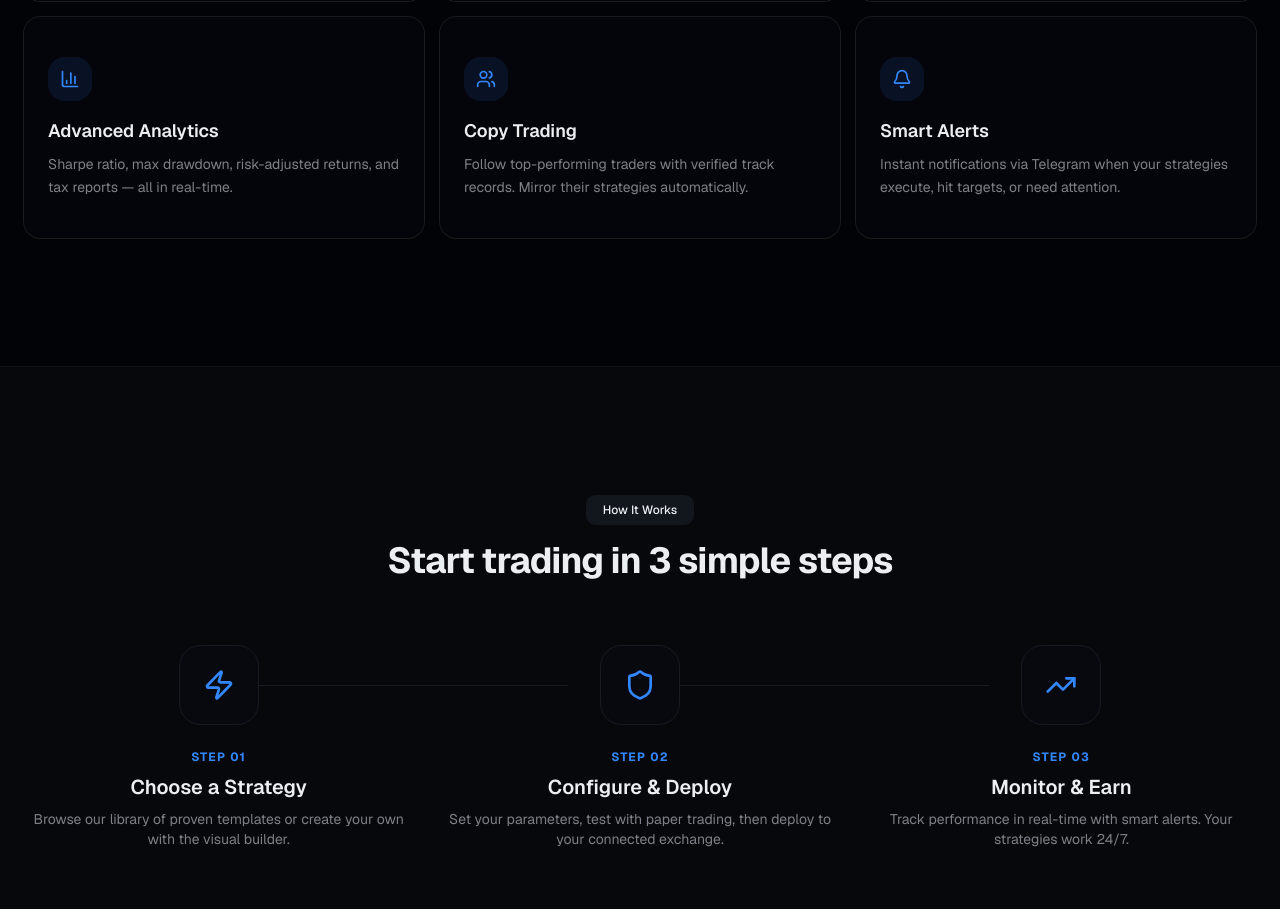
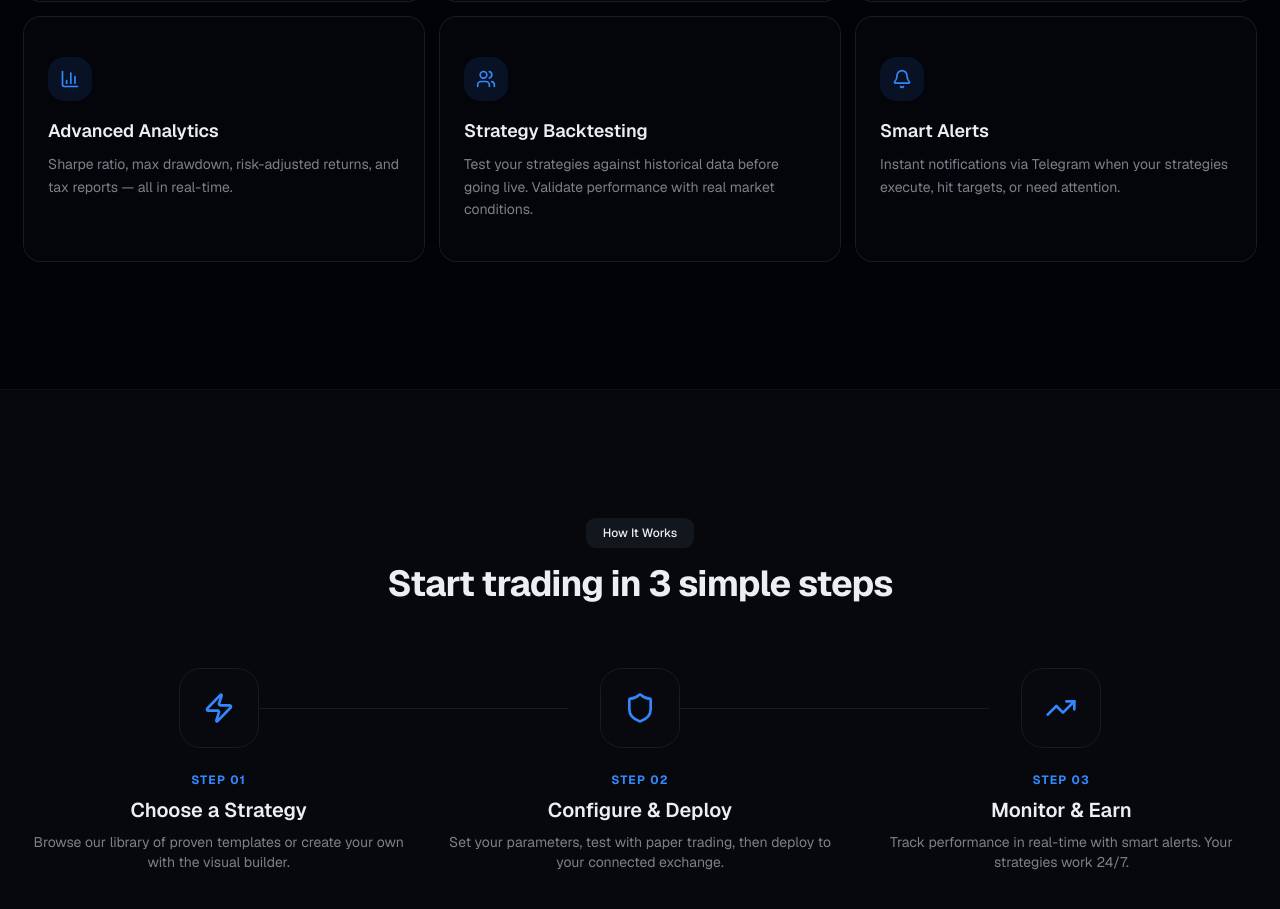
Before and after one commit to vinitchaudhary080/cryptox, a Next.js app: page / in a window 1280 px wide. Shown: the part 1781-2690 px from the top of the page. Built offline with nearby package versions, Linux system fonts and the light colour scheme.

Commit message:
landing page ui fix

```diff
--- a/src/components/landing/landing-page.tsx
+++ b/src/components/landing/landing-page.tsx
@@ -278,9 +278,9 @@ function FeaturesSection() {
     },
     {
       icon: Users,
-      title: "Copy Trading",
+      title: "Strategy Backtesting",
       description:
-        "Follow top-performing traders with verified track records. Mirror their strategies automatically.",
+        "Test your strategies against historical data before going live. Validate performance with real market conditions.",
     },
     {
       icon: Bell,
```
